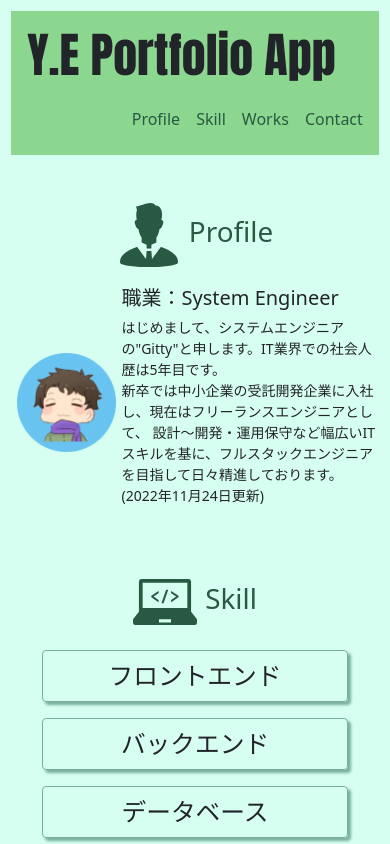
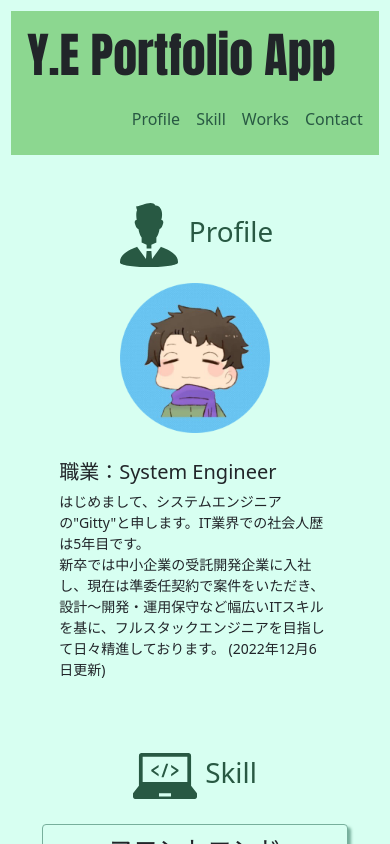
Before and after one commit to gitty12-dev/forio, a Vue app: page / in a window 390 px wide. Shown: the top 844 px of the page. Built offline with nearby package versions, Linux system fonts and the light colour scheme.

Commit message:
prototype_ver1.12

```diff
--- a/src/components/Profile.vue
+++ b/src/components/Profile.vue
@@ -7,16 +7,16 @@ defineProps<{ job: string }>()
 <template>
 	<div id="profile" class="d-flex flex-column">
 		<h1><img class="icon-title" src="../assets/icon_profile.svg"/>Profile</h1>
-		<div class="d-flex flex-row align-items-center">
-			<div class="my-image-dev">
-				<img class="my-image" src="../assets/my_image.png" alt="My logo" />
+		<div class="profile-contents">
+			<div class="my-image-div">
+				<img src="../assets/my_image.png" alt="My logo" />
 			</div>
 			<div class="my-detail-div d-flex flex-column">
 				<span class="fs-5 pb-1"> 職業：{{ job }} </span>
 				<p>はじめまして、システムエンジニアの"Gitty"と申します。IT業界での社会人歴は5年目です。<br>
-					新卒では中小企業の受託開発企業に入社し、現在はフリーランスエンジニアとして、
+					新卒では中小企業の受託開発企業に入社し、現在は準委任契約で案件をいただき、
 					設計～開発・運用保守など幅広いITスキルを基に、フルスタックエンジニアを目指して日々精進しております。
-					(2022年11月24日更新)
+					(2022年12月6日更新)
 				</p>
 			</div>
 		</div>
@@ -27,25 +27,40 @@ defineProps<{ job: string }>()
 <style scoped>
 #profile {
 	/* height: 12rem; */
-	padding-top: 3rem;
+	padding: 3rem 3rem 0 3rem;
 }
-.my-image-dev {
-	width: 20%;
+.profile-contents {
+	display: flex;
+  flex-wrap: wrap;
+  justify-content: space-around;
+	align-items: center;
+  width: 100%;
 }
-.my-image {
-	height: auto;
-	width: 90%;
+.my-image-div {
+	width: 35%;
+}
+.my-image-div img {
+	height: 100%;
+	width: 100%;
+	max-height: 250px;
+	max-width: 250px;
+	object-fit: cover;
 }
 .my-detail-div {
-	width: 80%;
+	width: 60%;
 	text-align: left;
 }
 @media screen and (max-width:740px) {
-	.my-image-dev {
-		width: 30%;
+	.my-image-div {
+		width: 100%;
+		padding-bottom: 1.5rem;
 	}
 	.my-detail-div {
-		width: 70%;
+		width: 100%;
+	}
+	.my-image-div img {
+		max-height: 150px;
+		max-width: 150px;
 	}
 }
 </style>
--- a/src/components/parts/Work.vue
+++ b/src/components/parts/Work.vue
@@ -33,9 +33,13 @@ defineProps<Props>();
 .work-img {
   height: 50px;
 }
+.work-detail {
+  padding-top: 0.5rem;
+}
+
 @media screen and (max-width:740px) {
 	.work-detail {
-		padding: 0 2rem;
+		padding: 0.5rem 2rem 0 2rem;
 	}
 }
 </style>
```
